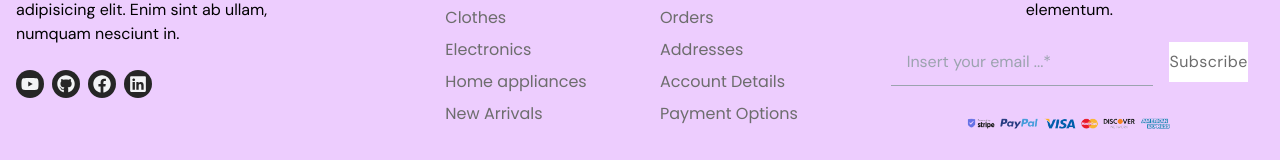
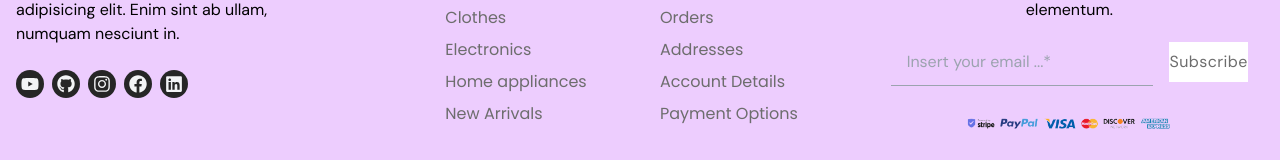
Before and after one commit to Dawinz/computerbeipoa, a React (Create React App) app: page / in a window 1280 px wide. Shown: the part 3650-3810 px from the top of the page. Built offline with nearby package versions, Linux system fonts and the light colour scheme.

Commit message:
changed some footer social media icons issues

```diff
--- a/src/components/home/Footer/Footer.js
+++ b/src/components/home/Footer/Footer.js
@@ -1,6 +1,6 @@
 import React, { useState } from "react";
 import { motion } from "framer-motion";
-import { FaFacebook, FaYoutube, FaLinkedin, FaGithub } from "react-icons/fa";
+import { FaFacebook, FaYoutube, FaLinkedin, FaGithub, FaInstagram } from "react-icons/fa";
 import FooterListTitle from "./FooterListTitle";
 import { paymentCard } from "../../../assets/images";
 import Image from "../../designLayouts/Image";
@@ -40,7 +40,7 @@ const Footer = () => {
             </p>
             <ul className="flex items-center gap-2">
               <a
-                href="https://www.youtube.com/@reactjsBD"
+                href="https://www.youtube.com/"
                 target="_blank"
                 rel="noreferrer"
               >
@@ -49,7 +49,7 @@ const Footer = () => {
                 </li>
               </a>
               <a
-                href="https://github.com/noorjsdivs"
+                href="https://github.com"
                 target="_blank"
                 rel="noreferrer"
               >
@@ -58,7 +58,16 @@ const Footer = () => {
                 </li>
               </a>
               <a
-                href="https://www.facebook.com/Noorlalu143/"
+                href="https://www.instagram.com/"
+                target="_blank"
+                rel="noreferrer"
+              >
+                <li className="w-7 h-7 bg-primeColor text-gray-100 hover:text-white cursor-pointer text-lg rounded-full flex justify-center items-center hover:bg-black duration-300">
+                  <FaInstagram />
+                </li>
+              </a>
+              <a
+                href="https://www.facebook.com/"
                 target="_blank"
                 rel="noreferrer"
               >
@@ -67,7 +76,7 @@ const Footer = () => {
                 </li>
               </a>
               <a
-                href="https://www.linkedin.com/in/noor-mohammad-ab2245193/"
+                href="https://www.linkedin.com/"
                 target="_blank"
                 rel="noreferrer"
               >
```
